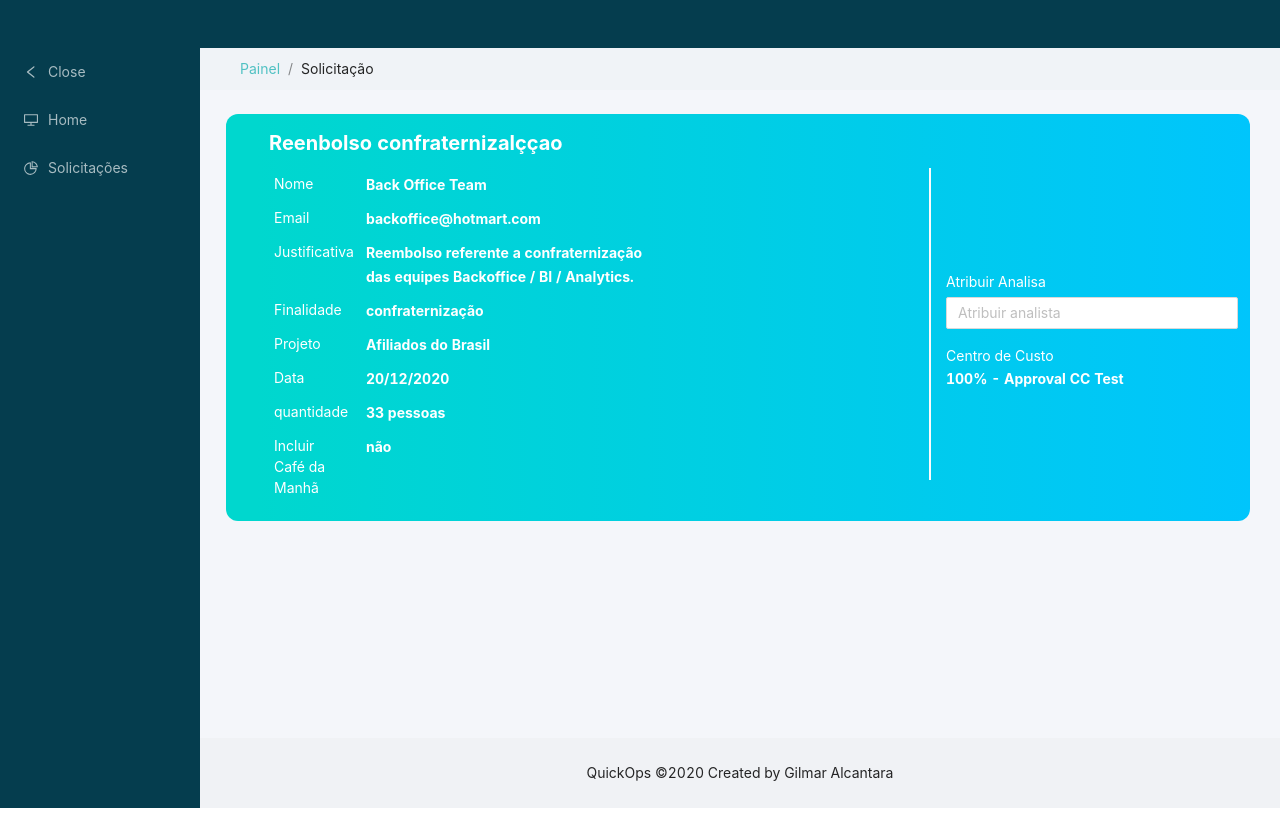
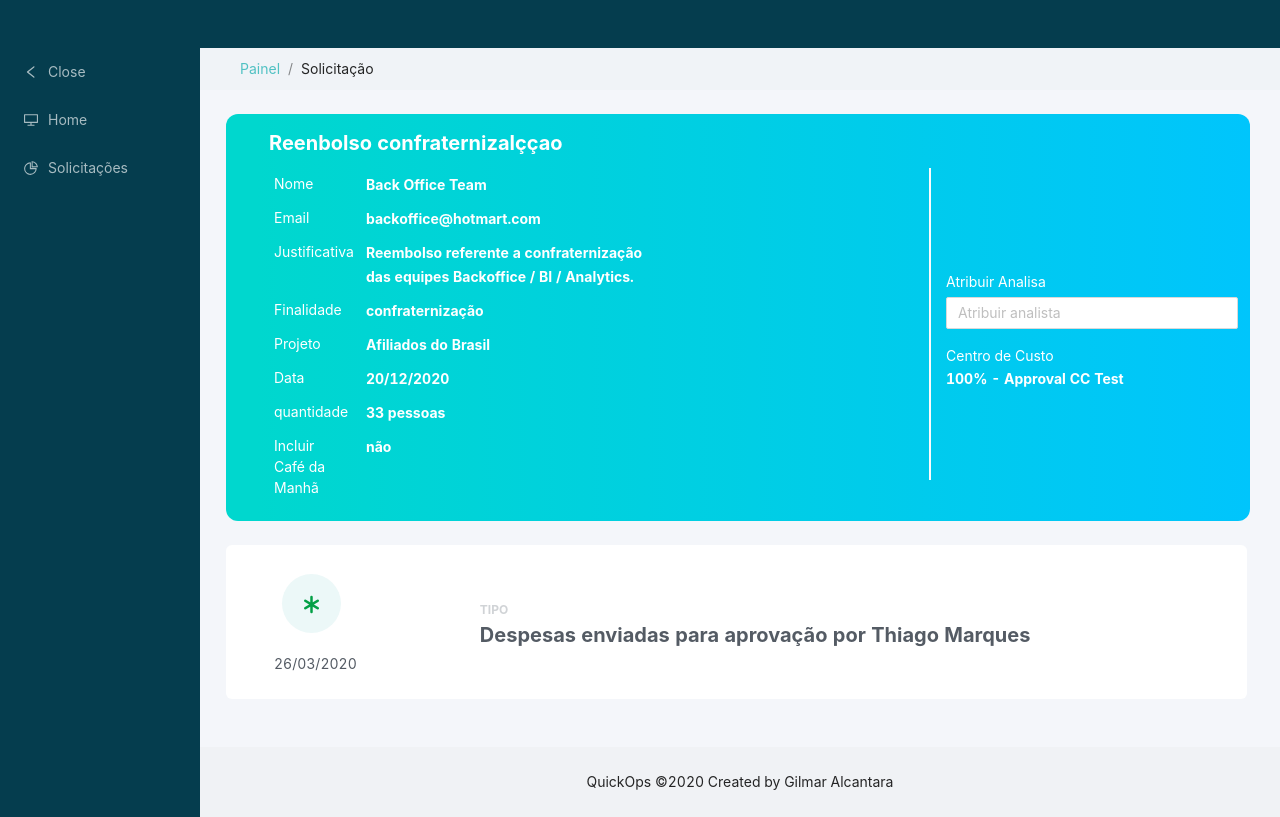
Before and after one commit to Gilmardealcantara/quick-ops, a React (Create React App) app: page /requests in a window 1280 px wide. Built offline with nearby package versions, Linux system fonts and the light colour scheme.

Commit message:
Create RequestAccountabilityItem

```diff
--- a/public/index.html
+++ b/public/index.html
@@ -24,10 +24,7 @@
       work correctly both with client-side routing and a non-root public URL.
       Learn how to configure a non-root public URL by running `npm run build`.
     -->
-    <link
-      rel="stylesheet"
-      href="https://fonts.googleapis.com/css?family=Roboto:300,400,500,700&display=swap"
-    />
+    <script src="https://kit.fontawesome.com/a076d05399.js"></script>
     <title>React App</title>
   </head>
   <body>
--- /dev/null
+++ b/src/containers/RequestPage/RequestList/index.tsx
@@ -0,0 +1,43 @@
+import React from 'react';
+import './style.css'
+
+// const RequestEvaluationItem =  () => (
+//     <div className="request-item">
+//         <div className="request-item-1" style={{backgroundColor:"red"}}></div>
+//         <div className="request-item-2" style={{backgroundColor:"blue"}}></div>
+//         <div className="request-item-3" style={{backgroundColor:"green"}}></div>
+//         <div className="request-item-4" style={{backgroundColor:"grey"}}></div>
+//     </div>
+// );
+
+const RequestAccountabilityItem =  () => (
+    <div className="request-item">
+        <div className="request-item-icon">
+            <div className="request-item-icon-container">
+                <i className="fas fa-asterisk request-item-icon-asterisk"></i>
+            </div>
+            <span className="request-item-icon-date">26/03/2020</span>
+        </div>
+        <div className="request-item-type" >
+            <span className="request-item-type-title">TIPO</span>
+            <span className="request-item-type-content">Despesas enviadas para aprovação por Thiago Marques</span>
+        </div>
+    </div>
+);
+
+// const RequestExpenseItem =  () => (
+//     <div className="request-item">
+//         <div className="request-item-1" style={{backgroundColor:"red"}}></div>
+//         <div className="request-item-2" style={{backgroundColor:"blue"}}></div>
+//         <div className="request-item-3" style={{backgroundColor:"green"}}></div>
+//         <div className="request-item-4" style={{backgroundColor:"grey"}}></div>
+//     </div>
+// );
+
+const RequestList =  () => (
+    <div className="request-list">
+        <RequestAccountabilityItem/>
+    </div>
+);
+
+export default RequestList;
--- /dev/null
+++ b/src/containers/RequestPage/RequestList/style.css
@@ -0,0 +1,70 @@
+.request-list {
+    width: 80vw;
+}
+
+.request-item {
+    height: 154px;
+    margin: 24px 1px 24px 2px;
+    padding: 24px 81px 19px 48px;
+    border-radius: 6px;
+    background-color: #ffffff;
+    display: flex;
+    align-items: center;
+}
+
+.request-item-icon {
+    width: 30%;
+    display: flex;
+    flex-direction: column;
+}
+
+.request-item-icon-container {
+    width: 59px;
+    height: 59px;
+    margin: 0 9px 10px 8px;
+    padding: 21px 17px 17px;
+    background-color: #ecf8f8;
+    border-radius: 100%;
+    display: flex;
+    align-items: center;
+    justify-content: center;
+}
+
+.request-item-icon-asterisk{
+    font-size: 20px;
+    color: #03a046;
+}
+
+.request-item-icon-date {
+    width: 76px;
+    margin: 10px 0 0;
+    font-size: 14px;
+    line-height: bold;
+    letter-spacing: normal;
+    text-align: center;
+    color: #545b64 !important;
+}
+
+.request-item-type {
+    width: 100%;
+    display: flex;
+    flex-direction: column;
+}
+
+.request-item-type-title{
+  width: 36px;
+  height: 16px;
+  margin: 0 488px 3px 0;
+  font-size: 12px;
+  font-weight: bold;
+  color: #d0d3d6;
+}
+
+.request-item-type-content{
+    margin: 3px 0 0;
+    font-size: 20px;
+    font-weight: bold;
+    line-height: normal;
+    letter-spacing: normal;
+    color: #545b64;
+  }
--- a/src/containers/RequestPage/index.tsx
+++ b/src/containers/RequestPage/index.tsx
@@ -1,9 +1,11 @@
 import React from 'react';
 import RequestHeader from './RequestHeader';
+import RequestList from './RequestList';
 
 const RequestPage = () => (
     <div className="request-page">
         <RequestHeader/>
+        <RequestList/>
     </div>
 );
 
```
Also changed, not shown: src/containers/RequestPage/RequestList/RequestAccountabilityItem/index.tsx (added).
